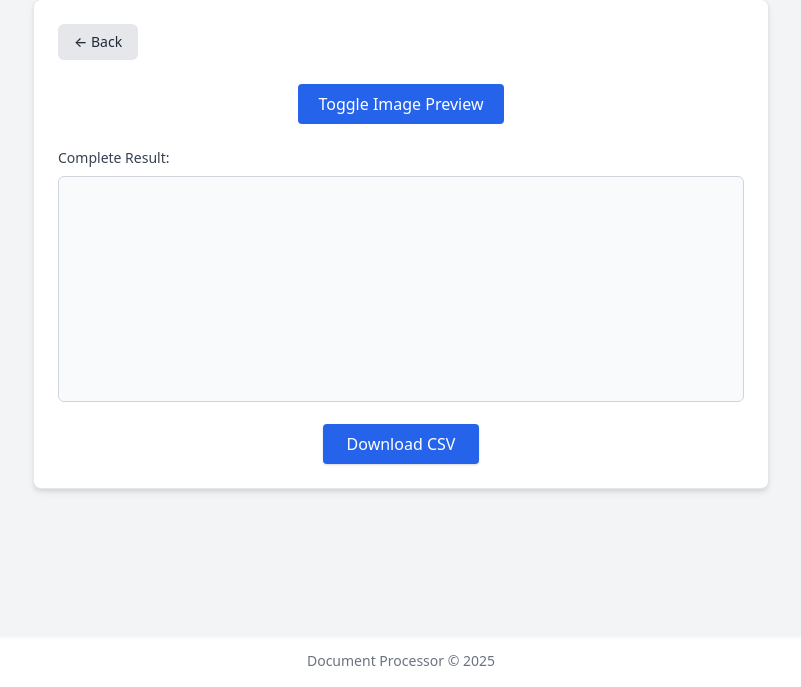
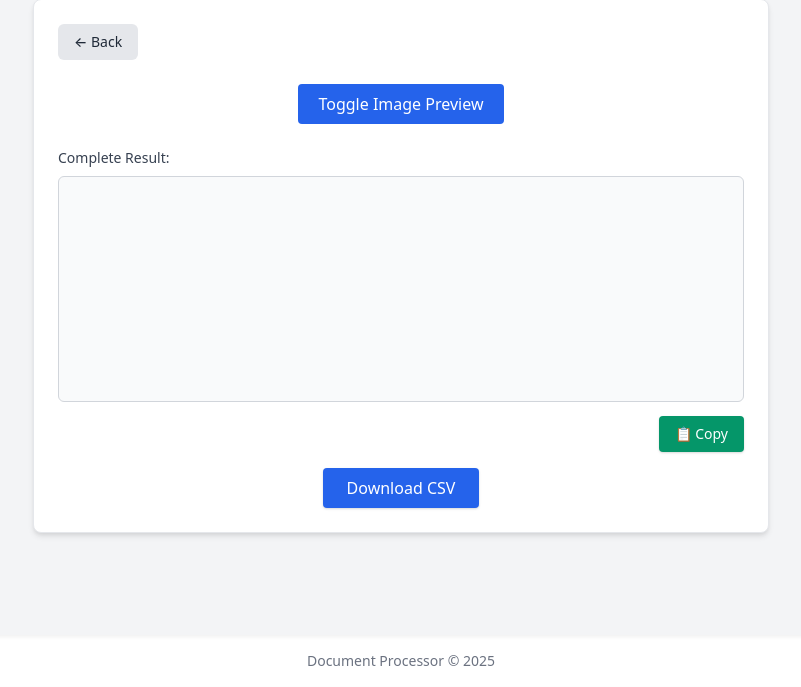
Before and after one commit to AbhinavT01/Advance_ocr_system, a Flask app: template templates/resultdoc.html in a window 1280 px wide. Shown: the part 113-800 px from the top of the page, without its empty margins (239-1040 px from the left). Run offline with Flask 3, Linux system fonts and the light colour scheme; the template is opened without the code that fills it, so the values that code supplies are empty; parts of the project's set-up code (start-up, migrations or seed data) failed here and were passed over; some libraries are stand-ins or nearby versions.

Commit message:
Update resultdoc.html

```diff
--- a/templates/resultdoc.html
+++ b/templates/resultdoc.html
@@ -3,7 +3,7 @@
 <head>
   <meta charset="UTF-8" />
   <meta name="viewport" content="width=device-width, initial-scale=1.0"/>
-  <title>Processed License Card</title>
+  <title>Processed Document </title>
   <link href="https://cdn.jsdelivr.net/npm/tailwindcss@2.2.19/dist/tailwind.min.css" rel="stylesheet"/>
   <script src="https://kit.fontawesome.com/a076d05399.js" crossorigin="anonymous"></script>
   <style>
@@ -77,6 +77,13 @@
           <label for="completeResult" class="block text-sm font-medium text-gray-700 dark:text-gray-300 mb-2">Complete Result:</label>
           <textarea id="completeResult" name="completeResult" rows="10"
             class="w-full border border-gray-300 dark:border-gray-700 rounded-md p-3 bg-gray-50 dark:bg-gray-900 text-sm resize-none focus:outline-none focus:ring-2 focus:ring-blue-500">{{ result }}</textarea>
+
+          <!-- Copy Button -->
+          <div class="mt-2 text-right">
+            <button type="button" id="copyButton" class="inline-block bg-green-600 hover:bg-green-700 text-white px-4 py-2 rounded shadow text-sm transition">
+              📋 Copy
+            </button>
+          </div>
         </div>
 
         <!-- Download Button -->
@@ -155,6 +162,16 @@
     if (localStorage.getItem('theme') === 'dark') {
       setDarkMode(true);
     }
+
+    // Copy to Clipboard
+    document.getElementById('copyButton').addEventListener('click', function () {
+      const textarea = document.getElementById('completeResult');
+      textarea.select();
+      textarea.setSelectionRange(0, 99999); // Mobile support
+      document.execCommand('copy');
+      this.textContent = '✅ Copied!';
+      setTimeout(() => this.textContent = '📋 Copy', 1500);
+    });
   </script>
 </body>
 </html>
```
